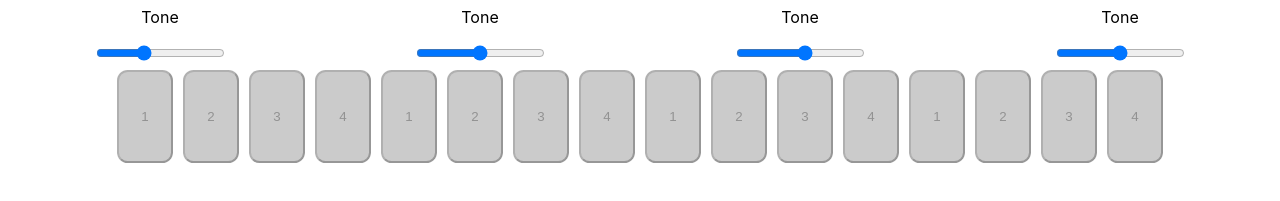
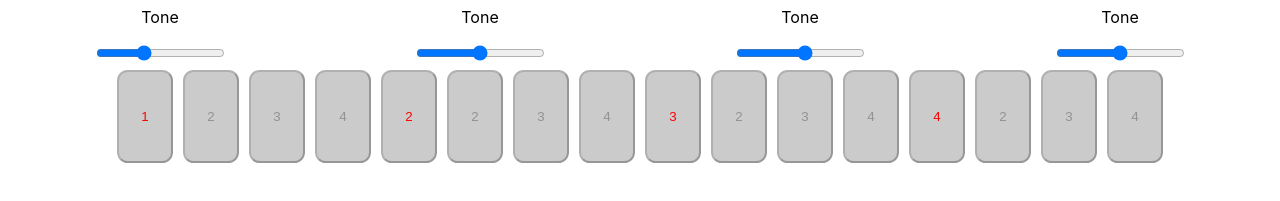
Before and after one commit to 11hkella/musical-grids, a React (Create React App) app in the folder client/: page / in a window 1280 px wide. Shown: the part 331-532 px from the top of the page. Built offline with nearby package versions, Linux system fonts and the light colour scheme.

Commit message:
added beat indicators to steps

```diff
--- a/client/src/components/Step.jsx
+++ b/client/src/components/Step.jsx
@@ -18,7 +18,12 @@ export default class Step extends Component {
             display: 'inline-block'
         }
 
-        const count = this.props.id % 4 + 1
+        let count = this.props.id % 4 + 1
+
+        if (count === 1) {
+            count = Math.ceil((this.props.id + 1) / 4)
+            style.color = 'red'
+        }
 
         return (
             <button style={style} onClick={this.handleClick} disabled={!this.props.selected} >
```
